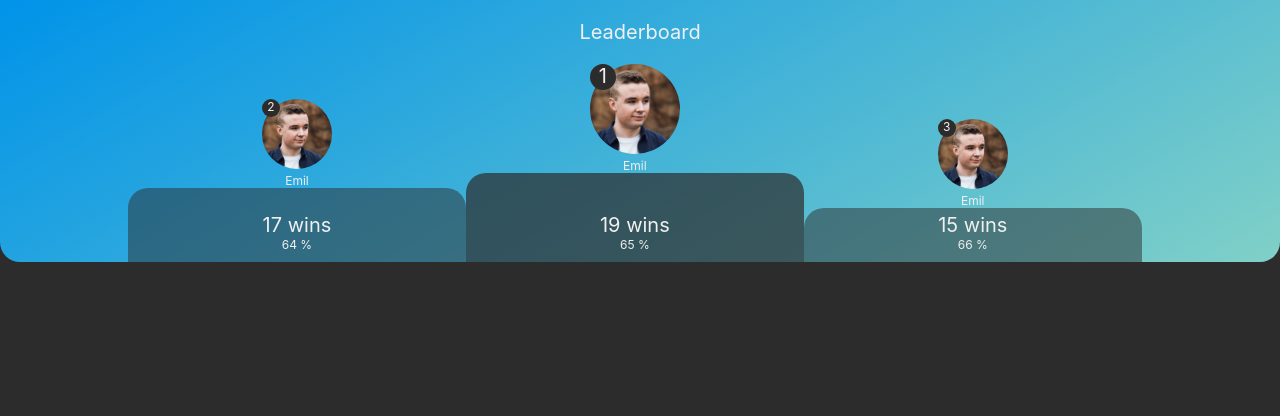
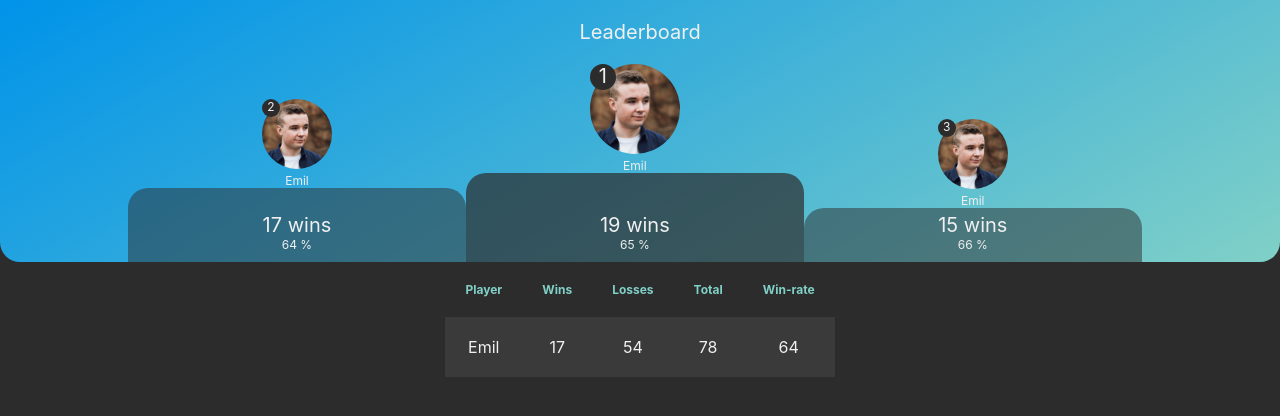
Before and after one commit to Povlsen/FoosballApp, a React (Create React App) app: page / in a window 1280 px wide. Shown: the top 416 px of the page. Built offline with nearby package versions, Linux system fonts and the light colour scheme.

Commit message:
Tableview begin

```diff
--- /dev/null
+++ b/src/components/TableView/TableView.scss
@@ -0,0 +1,23 @@
+@import '../../styling/theme.scss';
+
+.table-view {
+    text-align: center;
+
+    .table {
+        .table-heading {
+            th {
+                font-size: 12px;
+                padding: 20px;
+                color: $green;
+            }
+        }
+        .table-data {
+            background-color: $grey;
+            border-radius: 20px;
+            td {
+                padding: 20px;
+                font-size: 16px;
+            }
+        }
+    }
+}
--- /dev/null
+++ b/src/components/TableView/index.js
@@ -0,0 +1,25 @@
+import React from 'react'
+import './TableView.scss'
+
+const TableView = props => (
+    <div class='table-view'>
+        <tabel class='table'>
+            <tr class='table-heading'>
+                <th>Player</th>
+                <th>Wins</th>
+                <th>Losses</th>
+                <th>Total</th>
+                <th>Win-rate</th>
+            </tr>
+            <tr class='table-data'>
+                <td>{props.users[0].displayName}</td>
+                <td>{props.users[0].wins}</td>
+                <td>{props.users[0].losses}</td>
+                <td>{props.users[0].total}</td>
+                <td>{props.users[0].percentage}</td>
+            </tr>
+        </tabel>
+    </div>
+)
+
+export default TableView
--- a/src/components/TopView/index.js
+++ b/src/components/TopView/index.js
@@ -1,4 +1,4 @@
-import React, { Component } from 'react'
+import React from 'react'
 import './TopView.scss'
 import Emil from '../../assets/emil.jpg'
 
@@ -6,6 +6,7 @@ const TopView = props => (
     <div class='view'>
         <p class='heading'>{props.headline}</p>
         <div class='podium'>
+
             <div class='podium-item'>
                 <div class='podium-item-1-top'>
                     <div class='pic-holder'>
@@ -21,6 +22,7 @@ const TopView = props => (
                     <p class='percentages-lable'>{props.users[0].percentage} %</p>
                 </div>
             </div>
+
             <div class='podium-item'>
                 <div class='podium-item-2-top'>
                     <div class='pic-holder'>
@@ -36,6 +38,7 @@ const TopView = props => (
                     <p class='percentages-lable'>{props.users[1].percentage} %</p>
                 </div>
             </div>
+
             <div class='podium-item'>
                 <div class='podium-item-3-top'>
                     <div class='pic-holder'>
@@ -51,6 +54,7 @@ const TopView = props => (
                     <p class='percentages-lable'>{props.users[2].percentage} %</p>
                 </div>
             </div>
+
         </div>
     </div>
 )
--- a/src/pages/App.js
+++ b/src/pages/App.js
@@ -2,30 +2,42 @@ import React from 'react'
 import { Link } from 'react-router-dom'
 import '../styling/App.scss'
 import TopView from '../components/TopView'
+import TableView from '../components/TableView'
 
 const leaderboard = [
     {
         "displayName" : "Emil",
         "wins" : 17,
-        "percentage" : 64
+        "percentage" : 64,
+        "losses" : 54,
+        "total" : 78
     },
     {
         "displayName" : "Ulrik",
         "wins" : 19,
-        "percentage" : 65
+        "percentage" : 65,
+        "losses" : 54,
+        "total" : 78
     },
     {
         "displayName" : "Kenned",
         "wins" : 15,
-        "percentage" : 66
+        "percentage" : 66,
+        "losses" : 54,
+        "total" : 78
     }
 ]
 
 const App = _ => (
-    <TopView
-        headline='Leaderboard'
-        users={leaderboard}
-    />
+    <>
+        <TopView
+            headline='Leaderboard'
+            users={leaderboard}
+        />
+        <TableView
+            users={leaderboard}
+        />
+    </>
 )
 
 export default App
```
Also changed, not shown: 1 other file (tests, documents, lock files or other folders).
